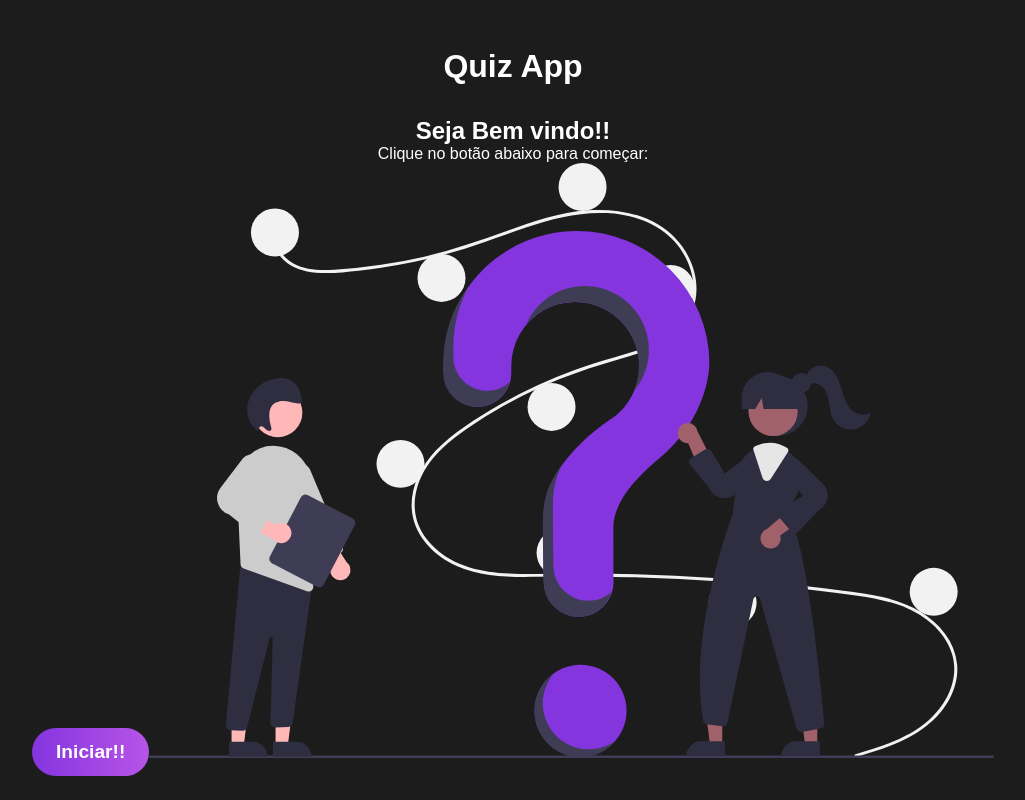
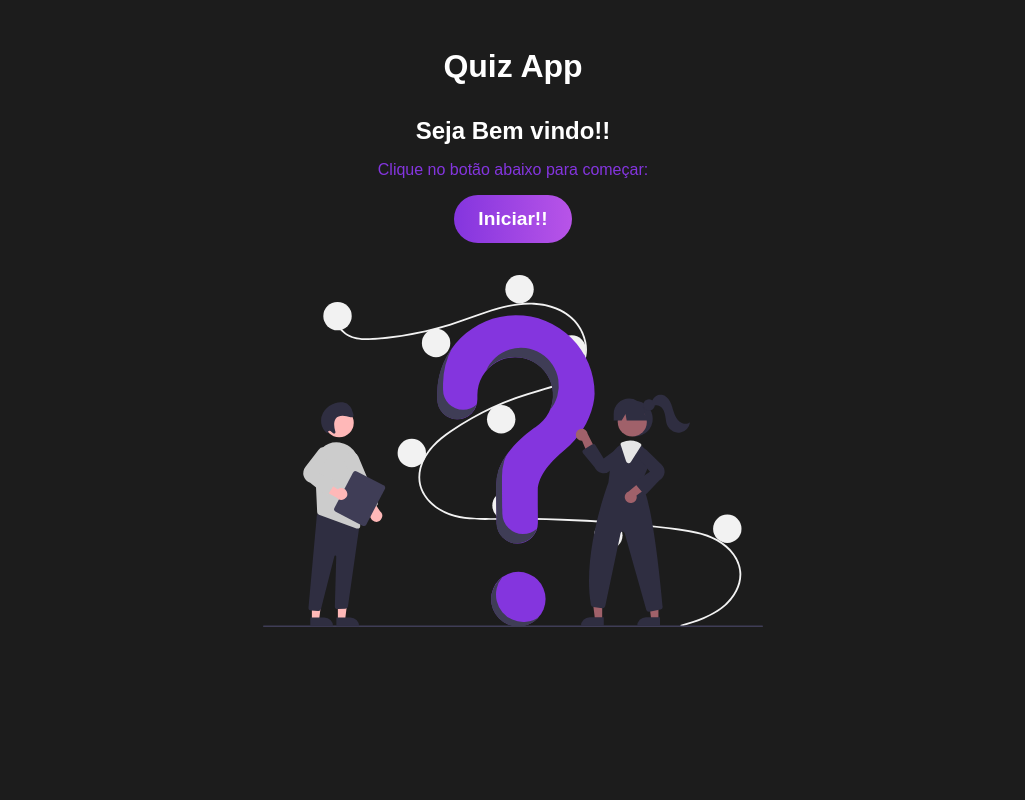
Before and after one commit to TArauujo/Quiz, a React app in the folder quiz/: page / in a window 1280 px wide. Shown: the whole page, without its empty margins (127-1152 px from the left). Built offline with nearby package versions, Linux system fonts and the light colour scheme; the HTML template or start-up script is replaced by a standard one.

Commit message:
Estilização do id="welcome" do componente "Welcome.jsx". Alinhando e ajustando os títulos e a imagem.

```diff
--- a/quiz/src/components/Welcome.css
+++ b/quiz/src/components/Welcome.css
@@ -1 +1,16 @@
-#
+#welcome{
+    text-align: center;
+    max-width: 500px;
+}
+
+#welcome h2, #welcome p{
+    margin-bottom: 1rem;
+}
+
+#welcome p{
+    color: #8435de;
+}
+
+#welcome img{
+    margin-top: 2rem;
+}
```
